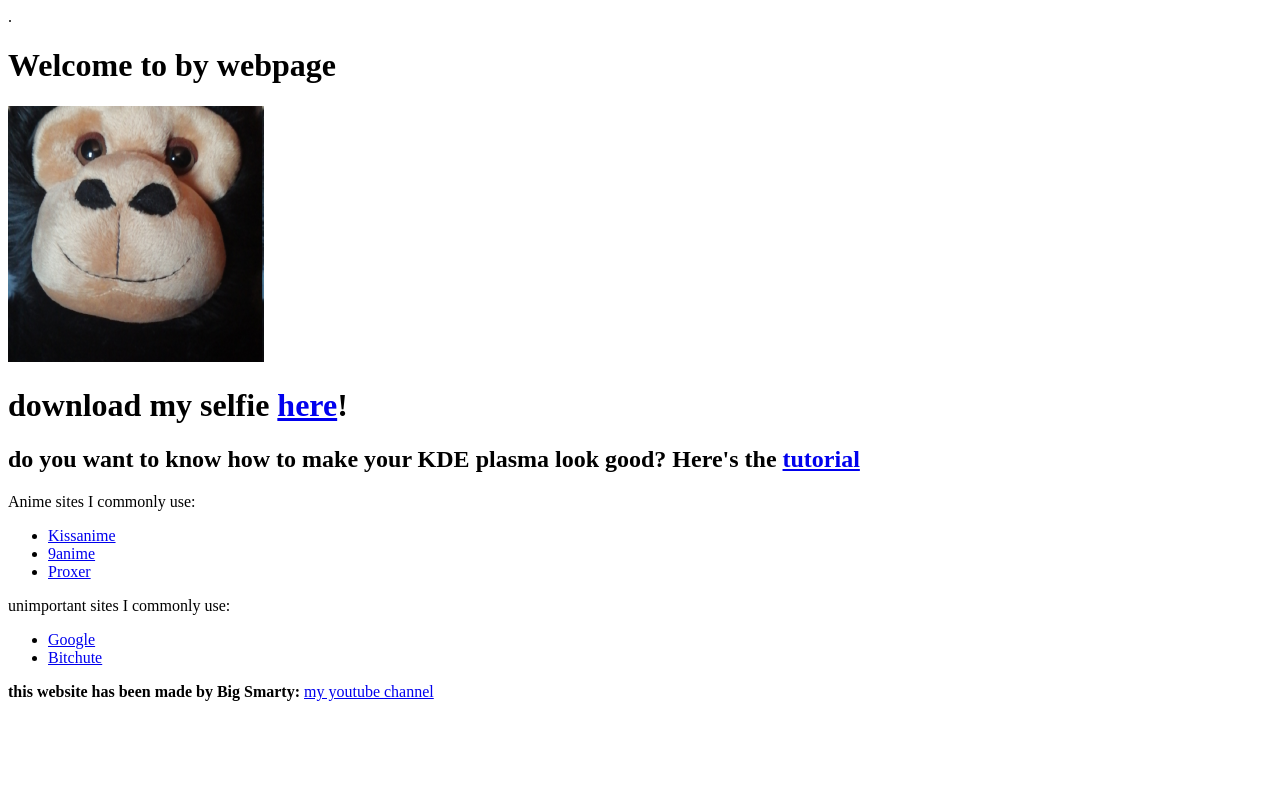
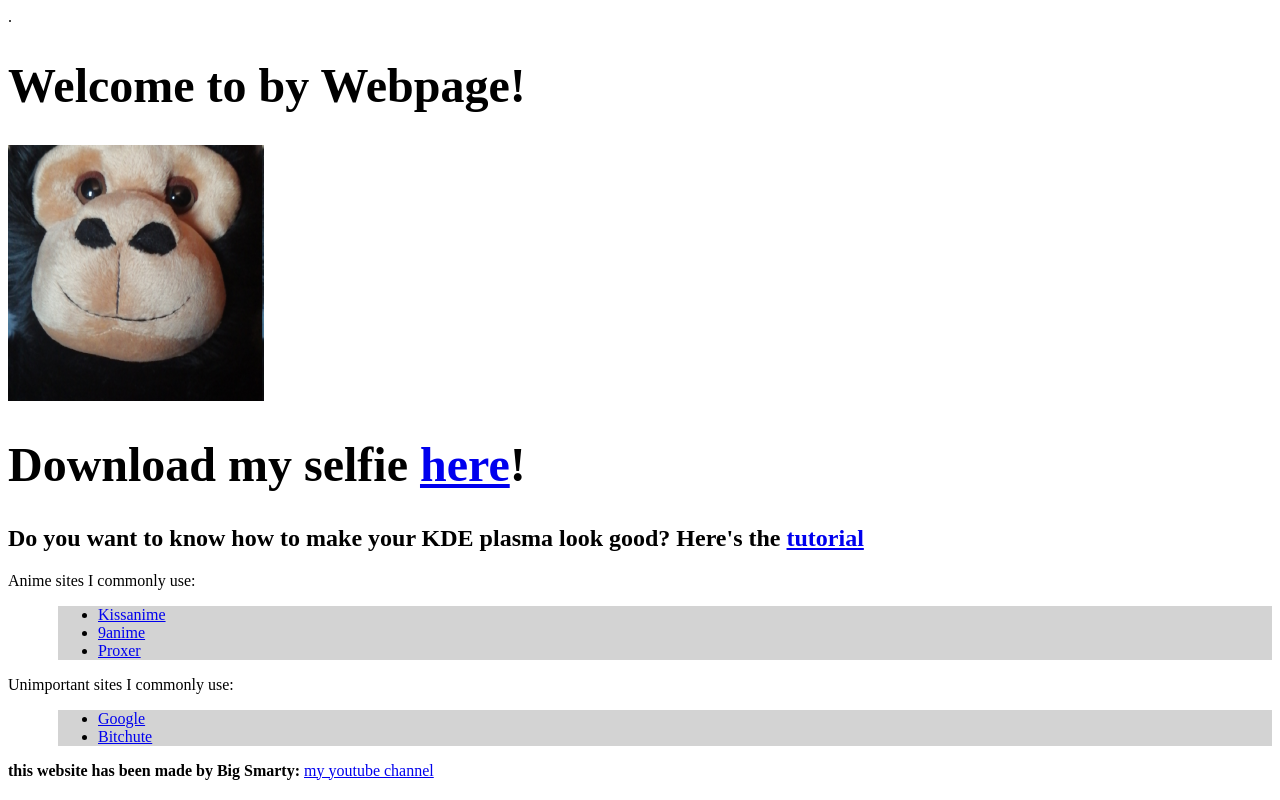
Before and after one commit to Big-Smarty/Penty420.github.io, a plain HTML site: page index.html in a window 1280 px wide. Drawn offline with Linux system fonts and the light colour scheme.

Commit message:
small changes and added css styling

```diff
--- a/index.html
+++ b/index.html
@@ -1,22 +1,32 @@
 <!DOCTYPE html>
 <html lang="en" onclick="jump()">
     <head>
-        <title>Home of smartyness</title>
+        <style>
+            ul {
+                margin-left: 50px;
+                background: lightgray;
+                }
+            p {
+                color: black;
+                }
+        </style>
+        <link rel="stylesheet" href="mystyle.css">
+        <title>Home of Smartyness</title>
         <meta charset="UTF-8">
         <meta name="description" content="This is the official website of Big Smarty. Here you can find multiple linux-related tutorials."/>.
         <meta name="author" content="Big Smarty">
-        <h1>Welcome to by webpage</h1>
+        <h1>Welcome to by Webpage!</h1>
         <img src="melol.png" alt="my selfie" height="256" width="256">
-        <h1>download my selfie <a href="melol.png" target="_blank" download>here</a>!</h1>
-        <h2>do you want to know how to make your KDE plasma look good? Here's the <a href="plasmatutorial.html" target="_blank">tutorial</a></h2>
+        <h1>Download my selfie <a href="melol.png" target="_blank" download>here</a>!</h1>
+        <h2>Do you want to know how to make your KDE plasma look good? Here's the <a href="plasmatutorial.html" target="_blank">tutorial</a></h2>
         <p>Anime sites I commonly use:</p>
-        <ul>
+        <ul id="nav">
             <li><a href="http://www.kiss-anime.ws" target="_blank" rel="noopener">Kissanime</a></li>
             <li><a href="http://www.9anime.to" target="_blank" rel="noopener">9anime</a></li>
             <li><a href="http://www.proxer.me" target="_blank" rel="noopener">Proxer</a></li>
         </ul>
-        <p>unimportant sites I commonly use:</p>
-        <ul>
+        <p>Unimportant sites I commonly use:</p>
+        <ul id="nav">
             <li><a href="http://www.youtube.com" target="_blank" rel="noopener">Google</a></li>
             <li><a href="http://www.bitchute.com" target="_blank" rel="noopener">Bitchute</a></li>
         </ul>
--- /dev/null
+++ b/mystyle.css
@@ -0,0 +1,4 @@
+h1 {
+    color: black;
+    font-size: 3em;
+    }
```
